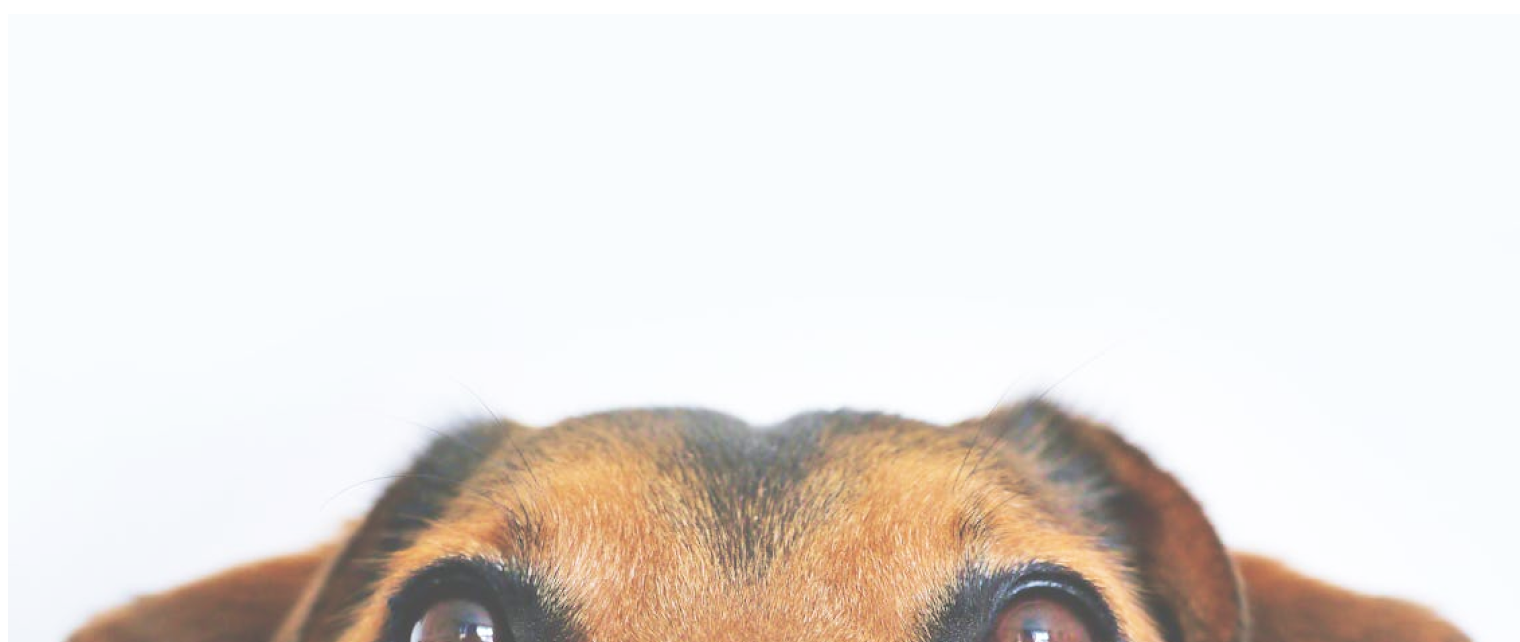
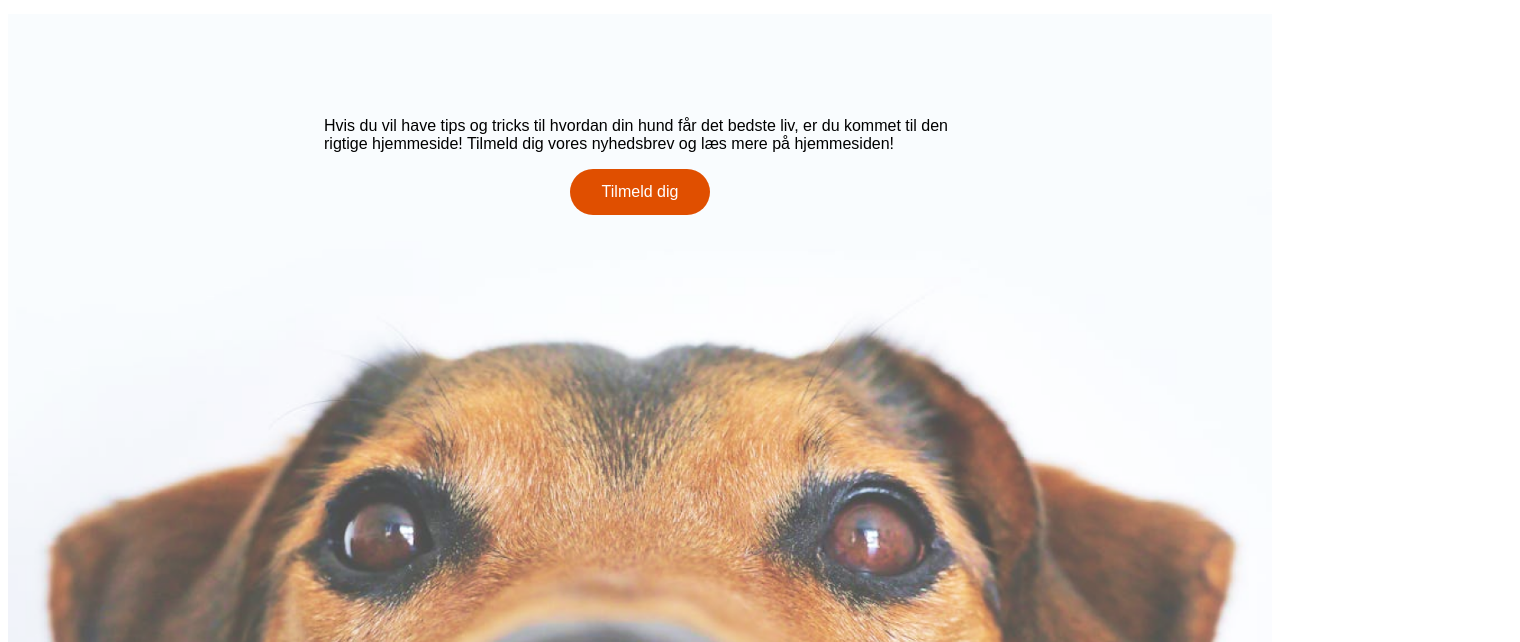
Before and after one commit to Jonas-Laursen/uge-12-projekt, a plain HTML site: page index.html in a window 1280 px wide. Shown: the part 142-784 px from the top of the page, 1520 px wide, since content can reach past the window. Drawn offline with Linux system fonts and the light colour scheme.

Commit message:
text first content

```diff
--- a/_partial.scss
+++ b/_partial.scss
@@ -1,7 +1,15 @@
+//Button styling//
+
+//Farver og tekst//
+
+$blue-color-light: #CCE7F5;
+$blue-color-dark: #154C65;
+$action-color: #E04F00;
+
 .cta {
     display: inline-block;
     padding: 12px 30px;
-    background-color: #E04F00;
+    background-color: $action-color;
     color: #ffff;
     text-decoration: none;
     border-radius: 45px;
@@ -15,8 +23,7 @@
     }
 }
 
-$blue-color-light: #CCE7F5;
-$blue-color-dark: #154C65;
+
 
 a, p, h1, h2, h3, h4, h5, h6 {
     font-family: Arial, Helvetica, sans-serif;
--- a/index.html
+++ b/index.html
@@ -11,7 +11,6 @@
             <a href="index.html">
             <img src="../uge-12-projekt/Ressources/Logo.png" alt="Digidog logo">
             </a>
-        </div>
             <div class="menu-container">
                 <nav class="desktop-nav">
                     <ul class="menu-list">
@@ -19,13 +18,24 @@
                         <li><a href="health-and-care.html">Sundhed & pleje</a></li>
                     </ul>
             </div>
+        </div>
+
     </header>
 
     <main>
-        <div>
+        <div class="index-start-container">
             <img src="../uge-12-projekt/Ressources/image 3.png" alt="Billede af en hund tæt på">
+            <div class="text-above-image">
                 <p>Hvis du vil have tips og tricks til hvordan din hund får det bedste liv, er du kommet til den rigtige hjemmeside! Tilmeld dig vores nyhedsbrev og læs mere på hjemmesiden!</p>
+                <div class="button-tilmeld">
                     <a href="#" class="cta">Tilmeld dig</a>
+                </div>
+
+
+
+            </div>
+
+
         </div>
         <section>
             <div class="passion">
--- a/index.scss
+++ b/index.scss
@@ -1,4 +1,27 @@
 @use "partial";
+
+//Header
+
+
+.index-start-container {
+    position: relative;
+    img {
+        width: 100%;
+    }
+}
+
+.text-above-image {
+    position: absolute;
+    top: 20%;
+    left: 50%;
+    transform: translate(-50%, -50%);
+    .button-tilmeld {
+        display: flex;
+        justify-content: center;
+    }
+}
+
+
 
 .passion {
     background-color: partial.$blue-color-light;
```
Also changed, not shown: index.css, 2 other files. Lines whose indentation alone changed are shown as unchanged.
